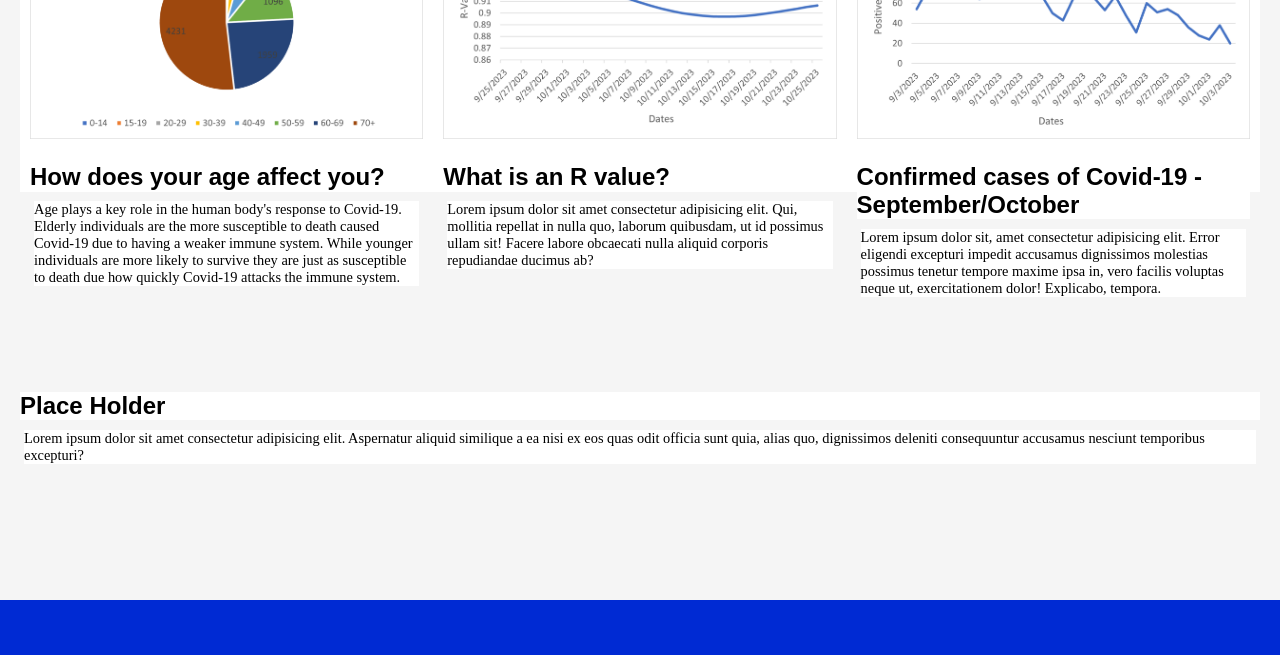
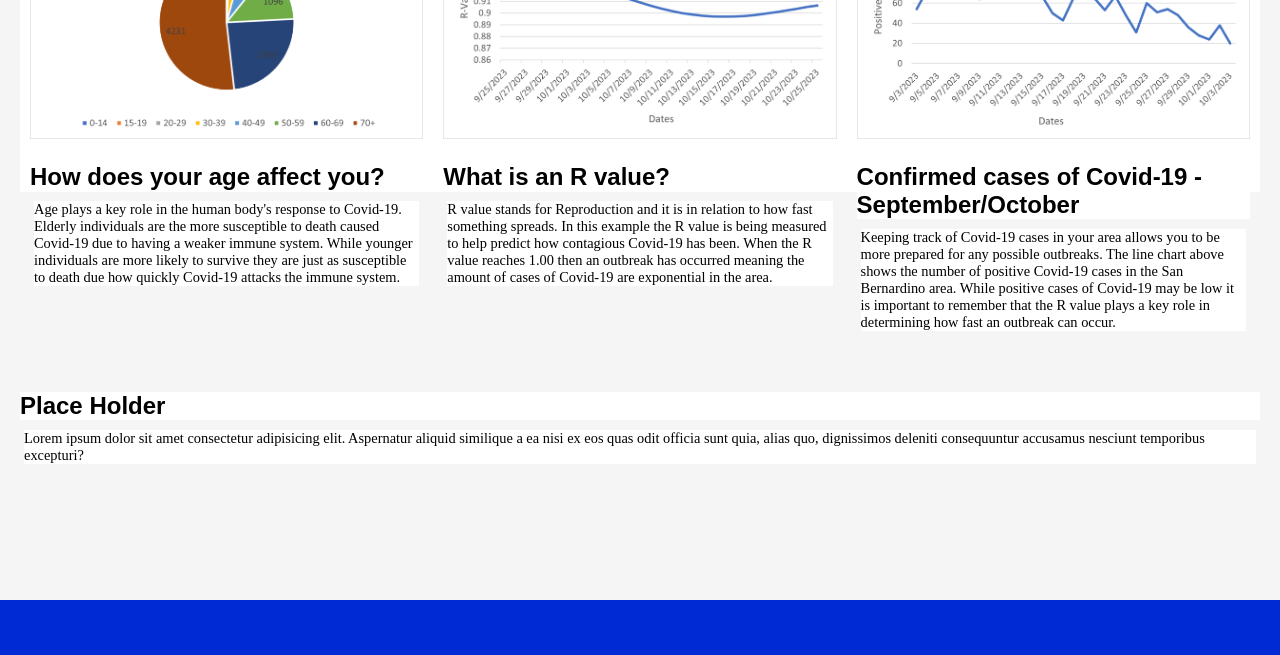
Before and after one commit to Azraeldos/Covid-2.0, a plain HTML site: page covidWebApp2.0/Website/CSS/index.html in a window 1280 px wide. Shown: the part 804-1459 px from the top of the page. Drawn offline with Linux system fonts and the light colour scheme.

Commit message:
Main page stuff

```diff
--- a/covidWebApp2.0/Website/CSS/index.html
+++ b/covidWebApp2.0/Website/CSS/index.html
@@ -60,12 +60,12 @@
         <div class="column" style="background-color:white;">
           <img src="images/Pictures for Covid app/Rvalue.png" alt="Month R-value for Covid. /excel graph"/>
           <h2>What is an R value?</h2>
-      <p>Lorem ipsum dolor sit amet consectetur adipisicing elit. Qui, mollitia repellat in nulla quo, laborum quibusdam, ut id possimus ullam sit! Facere labore obcaecati nulla aliquid corporis repudiandae ducimus ab?</p>
+          <p>R value stands for Reproduction and it is in relation to how fast something spreads. In this example the R value is being measured to help predict how contagious Covid-19 has been. When the R value reaches 1.00 then an outbreak has occurred meaning the amount of cases of Covid-19 are exponential in the area.</p>
       </div>
       <div class="column" style="background-color:white;">
       <img src="images/Pictures for Covid app/monthlyConfirmCases09-10.png" alt="Monthly Confirmed Cases for COVID-19 September 3rd- October 3rd">
       <h2>Confirmed cases of Covid-19 - September/October</h2>
-      <p>Lorem ipsum dolor sit, amet consectetur adipisicing elit. Error eligendi excepturi impedit accusamus dignissimos molestias possimus tenetur tempore maxime ipsa in, vero facilis voluptas neque ut, exercitationem dolor! Explicabo, tempora.</p>
+      <p>Keeping track of Covid-19 cases in your area allows you to be more prepared for any possible outbreaks. The line chart above shows the number of positive Covid-19 cases in the San Bernardino area. While positive cases of Covid-19 may be low it is important to remember that the R value plays a key role in determining how fast an outbreak can occur.</p>
       <br><br>
     </div>
     </div>
```
